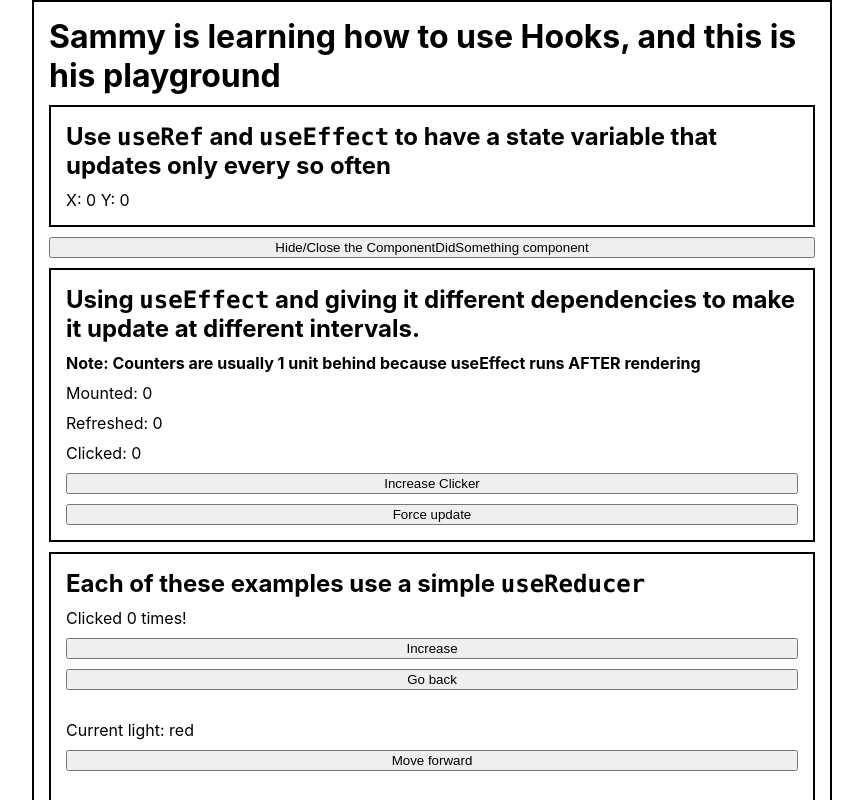
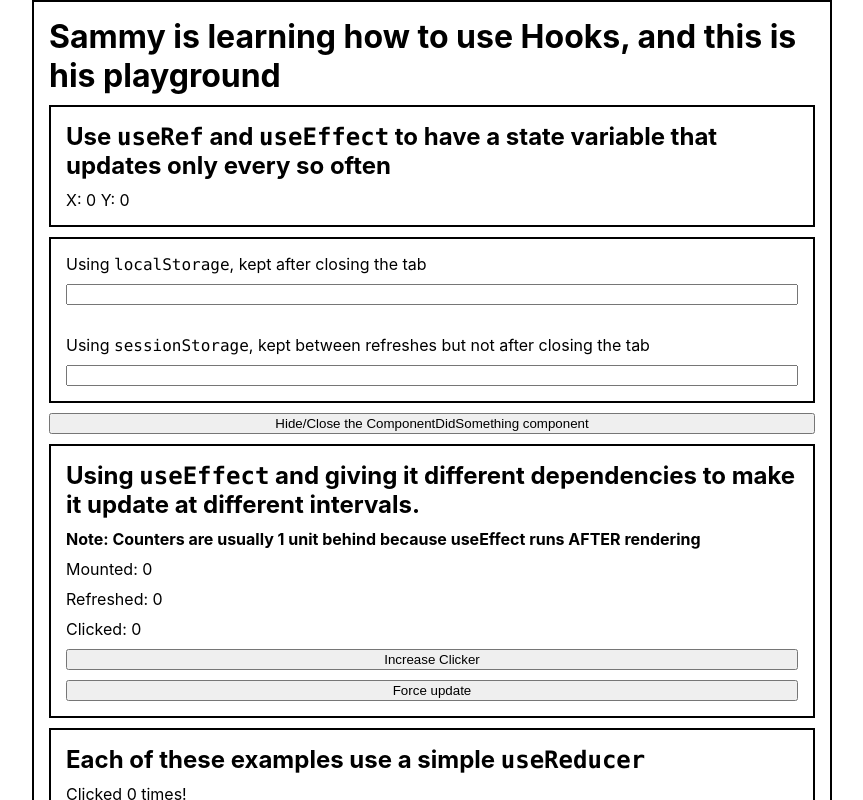
Before and after one commit to SammyIsra/react-hoooks-tests, a React (Create React App) app: page / in a window 1280 px wide. Shown: the top 800 px of the page, without its empty margins (208-1071 px from the left). Built offline with nearby package versions, Linux system fonts and the light colour scheme; no server answers.

Commit message:
Created new hook to use session and local storage the same way you use useState

```diff
--- a/src/Components/App.tsx
+++ b/src/Components/App.tsx
@@ -9,6 +9,7 @@ import AsyncLoadingUseState from "./AsyncLoadingUseState";
 import AsyncLoadingUseReducer from "./AsyncLoadingUseReducer";
 
 import { SimpleBorderedList } from "../Styles/BasicStyles";
+import StoredState from "./StoredState";
 
 const App: React.FC = () => {
   const [showComponentDidMount, updateShower] = useState(true);
@@ -17,6 +18,8 @@ const App: React.FC = () => {
       <SimpleBorderedList>
         <h1>Sammy is learning how to use Hooks, and this is his playground</h1>
         <MousePosition />
+
+        <StoredState />
 
         <button onClick={() => updateShower(!showComponentDidMount)}>
           Hide/Close the ComponentDidSomething component
--- /dev/null
+++ b/src/Components/StoredState.tsx
@@ -0,0 +1,57 @@
+import React, { useEffect } from "react";
+import { SimpleBorderedList } from "../Styles/BasicStyles";
+
+/**
+ * Hook to use either localStorage or sessionStorage.
+ * I got the idea from a talk by Michael Jackson about composability in React
+ */
+function usePersistentState(
+  storage: Storage,
+  key: string,
+  initialValue: string = ""
+) {
+  const [state, setState] = React.useState<string>(
+    storage.getItem(key) || initialValue
+  );
+
+  useEffect(() => storage.setItem(key, state), [state, key, storage]);
+
+  return [state, setState] as const;
+}
+
+function useLocalStorageState(key: string, initialValue: string = "") {
+  return usePersistentState(localStorage, key, initialValue);
+}
+
+function useSessionStorageState(key: string, initialValue: string = "") {
+  return usePersistentState(sessionStorage, key, initialValue);
+}
+
+const StoredState: React.FunctionComponent<{}> = function(props) {
+  const [lreminder, setLReminder] = useLocalStorageState("local-reminder");
+  const [sreminder, setSReminder] = useSessionStorageState("session-reminder");
+  return (
+    <SimpleBorderedList>
+      <p>
+        Using <code>localStorage</code>, kept after closing the tab
+      </p>
+      <input
+        type="text"
+        value={lreminder}
+        onChange={e => setLReminder(e.target.value)}
+      />
+      <br />
+      <p>
+        Using <code>sessionStorage</code>, kept between refreshes but not after
+        closing the tab
+      </p>
+      <input
+        type="text"
+        value={sreminder}
+        onChange={e => setSReminder(e.target.value)}
+      />
+    </SimpleBorderedList>
+  );
+};
+
+export default StoredState;
```
